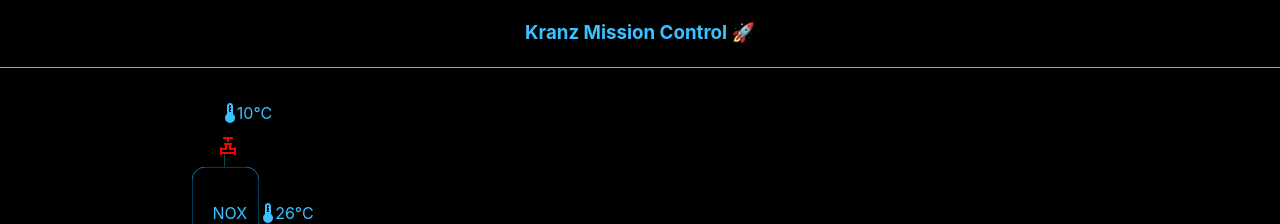
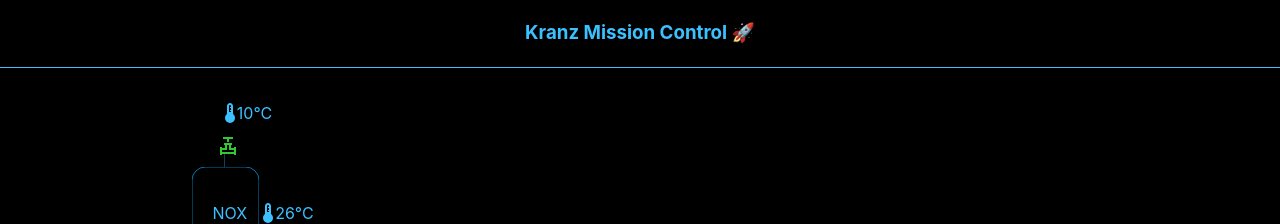
Before and after one commit to ITBA-Avionics-Team/KranzMissionControl, a React (Vite) app in the folder kranz-frontend/: page / in a window 1280 px wide. Shown: the top 224 px of the page. Built offline with nearby package versions, Linux system fonts and the light colour scheme; no server answers.

Commit message:
Changed open valve green tone

```diff
--- a/kranz-frontend/src/components/LoadingDiagram/Valve.tsx
+++ b/kranz-frontend/src/components/LoadingDiagram/Valve.tsx
@@ -2,7 +2,7 @@
 
 const Valve = ({ name, coords, status, onClick, onMouseMove, onMouseEnter, onMouseLeave }) => {
   // Define the valve's appearance based on its state (open or closed)
-  const valveColor = status ? 'green' : 'red';
+  const valveColor = status ? 'limegreen' : 'red';
 
 	const xPercentage = coords.x; // 20% from the left edge
   const yPercentage = coords.y; // 30% from the top edge
--- a/kranz-frontend/src/model/SystemStatus.ts
+++ b/kranz-frontend/src/model/SystemStatus.ts
@@ -46,7 +46,7 @@
     tank_pressure_psi: 14,
     tank_temp_celsius: 26,
     tank_depress_vent_temp_celsius: 10,
-    tank_depress_vent_valve_open: false,
+    tank_depress_vent_valve_open: true,
     engine_valve_open: false,
     obec_battery_voltage_volt: 0,
     combustion_chamber_pressure_psi: 20,
```
